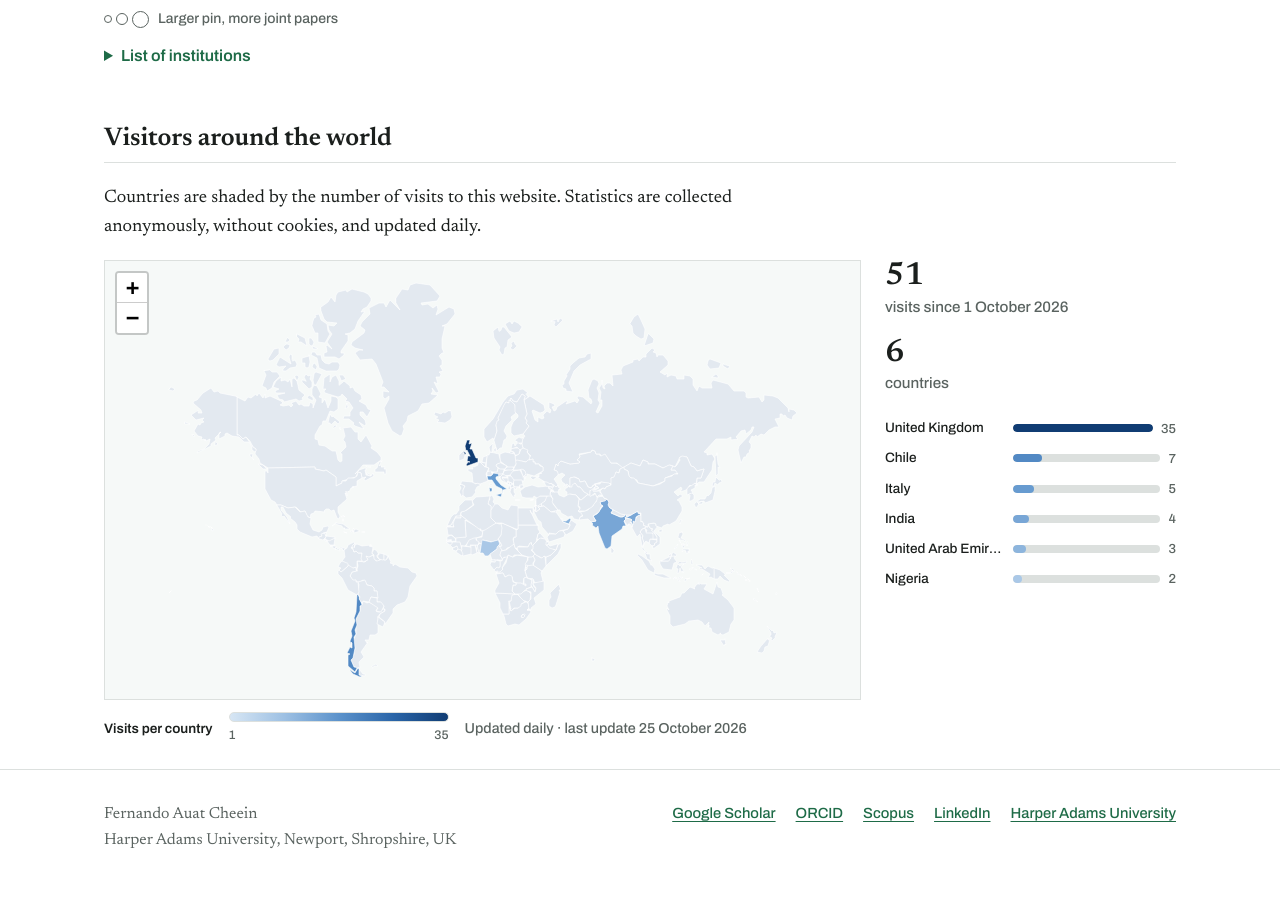
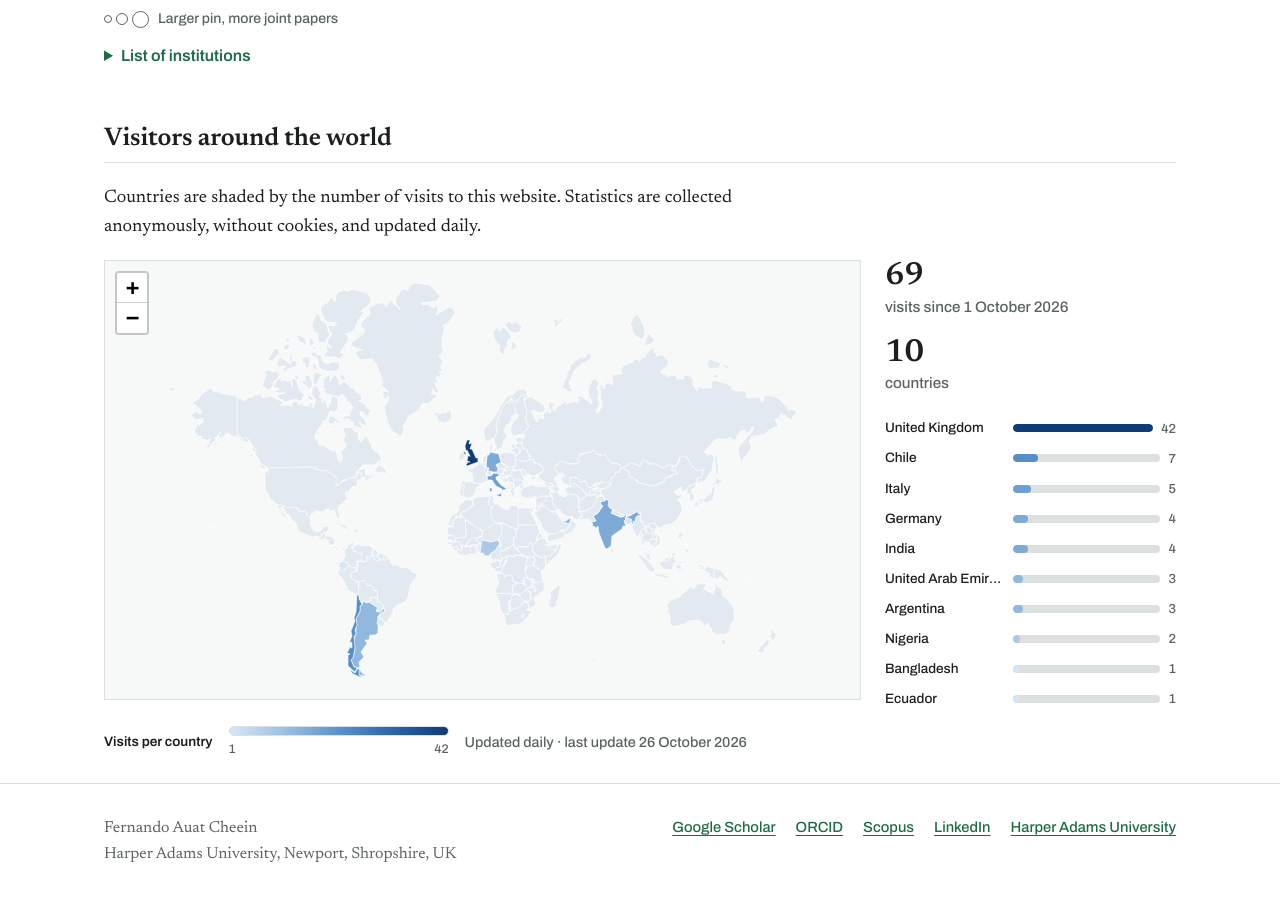
Before and after one commit to fauatcheein/fauatcheein, a Jekyll site: the page built from network.html, in a window 1280 px wide and 900 px high, scrolled down 974 px. Built offline with Jekyll 4.4.1, drawn with Linux system fonts in a browser that asks for light colours.

Commit message:
Update visitor statistics

```diff
--- a/_data/visitors.json
+++ b/_data/visitors.json
@@ -1,21 +1,29 @@
 {
-  "updated": "2026-10-25T05:39:39Z",
+  "updated": "2026-10-26T05:44:35Z",
   "since": "2026-10-01",
-  "total": 51,
+  "total": 69,
   "countries": {
-    "GB": 35,
+    "GB": 42,
     "CL": 7,
     "IT": 5,
+    "DE": 4,
     "IN": 4,
     "AE": 3,
-    "NG": 2
+    "AR": 3,
+    "NG": 2,
+    "BD": 1,
+    "EC": 1
   },
   "names": {
     "GB": "United Kingdom",
     "CL": "Chile",
     "IT": "Italy",
+    "DE": "Germany",
     "IN": "India",
     "AE": "United Arab Emirates",
-    "NG": "Nigeria"
+    "AR": "Argentina",
+    "NG": "Nigeria",
+    "BD": "Bangladesh",
+    "EC": "Ecuador"
   }
 }
```
